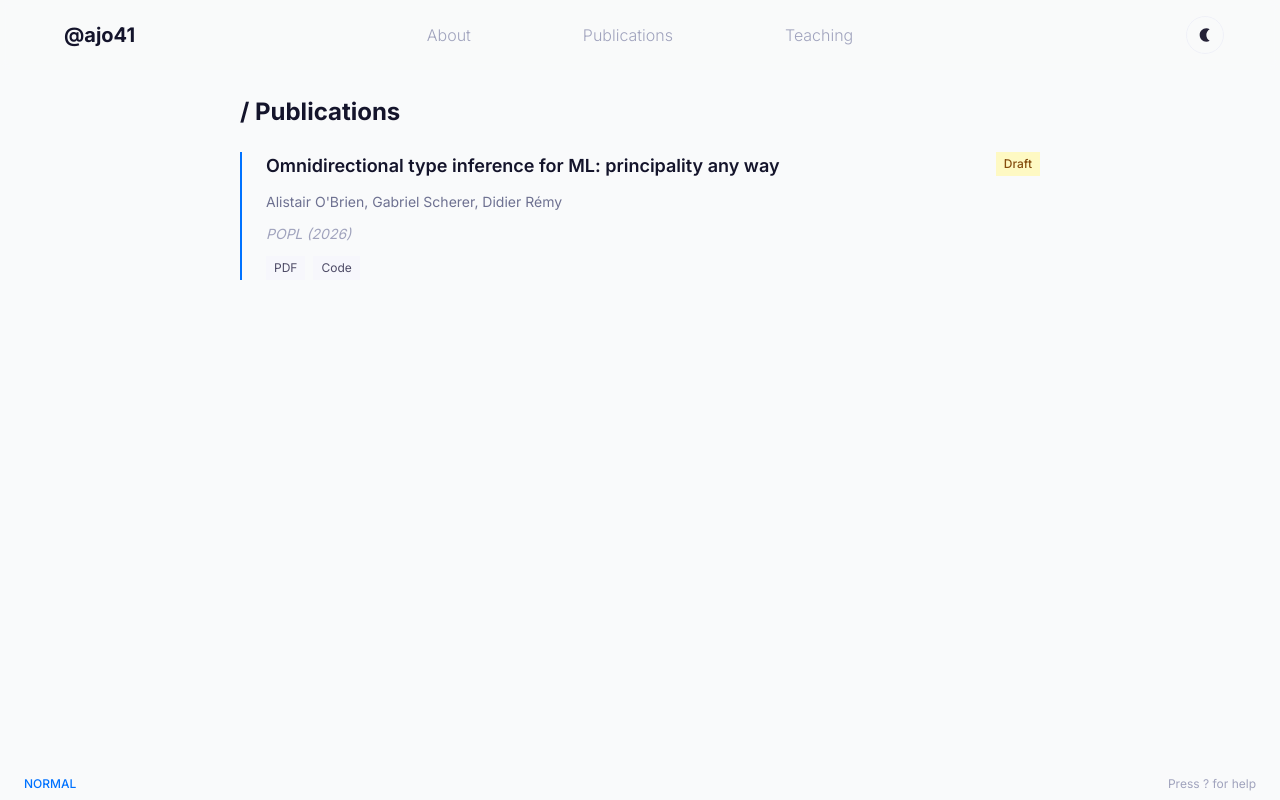
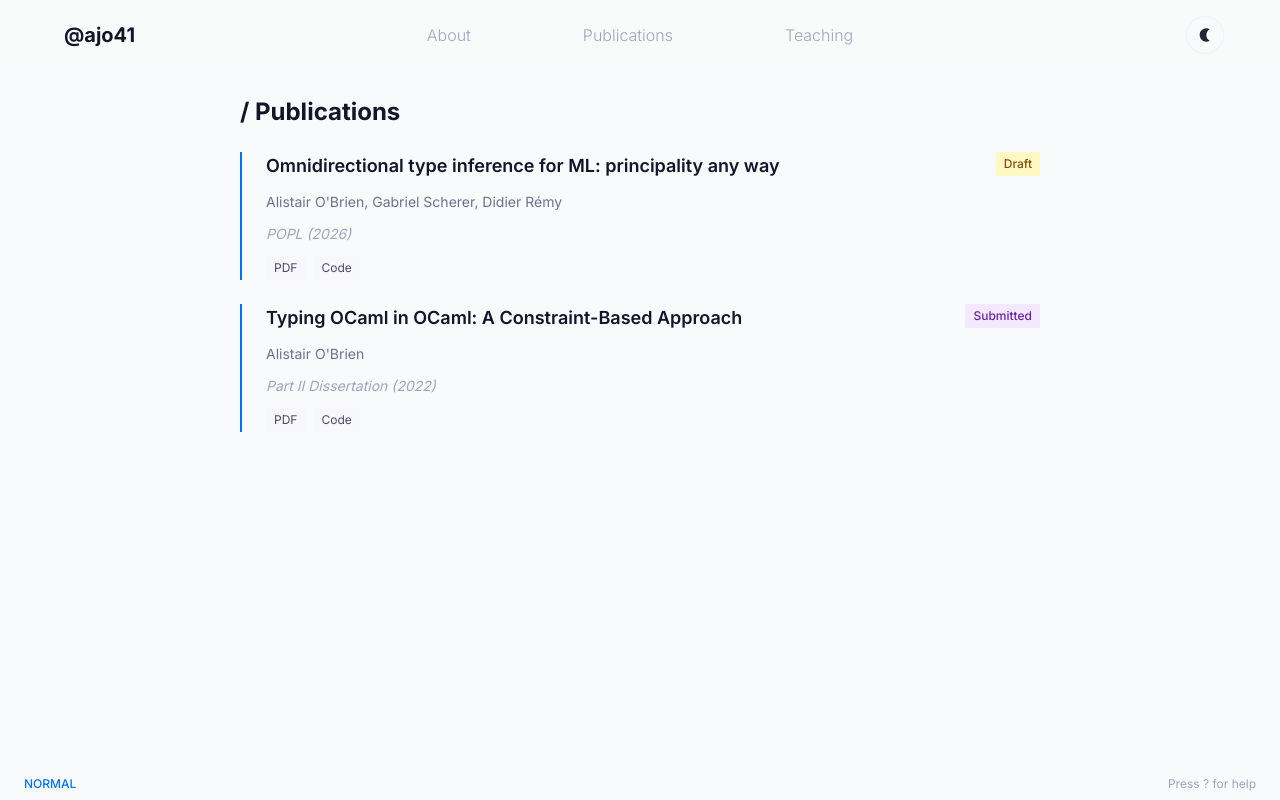
Before and after one commit to johnyob/ajo41.dev, a Next.js app: page /publications in a window 1280 px wide. Built offline with nearby package versions, Linux system fonts and the light colour scheme.

Commit message:
feat: add dissertation to publications

```diff
--- a/src/app/publications/page.tsx
+++ b/src/app/publications/page.tsx
@@ -21,6 +21,17 @@ const publicationsData = [
       code: "https://github.com/johnyob/mlsus",
     },
   },
+  {
+    title: "Typing OCaml in OCaml: A Constraint-Based Approach",
+    authors: ["Alistair O'Brien"],
+    venue: "Part II Dissertation",
+    year: 2022,
+    status: "submitted" as const,
+    links: {
+      pdf: "/papers/typing-ocaml-in-ocaml.pdf",
+      code: "https://github.com/johnyob/dromedary",
+    },
+  },
 ];
 
 export default function Publications() {
```
Also changed, not shown: 2 other files (tests, documents, lock files or other folders).
